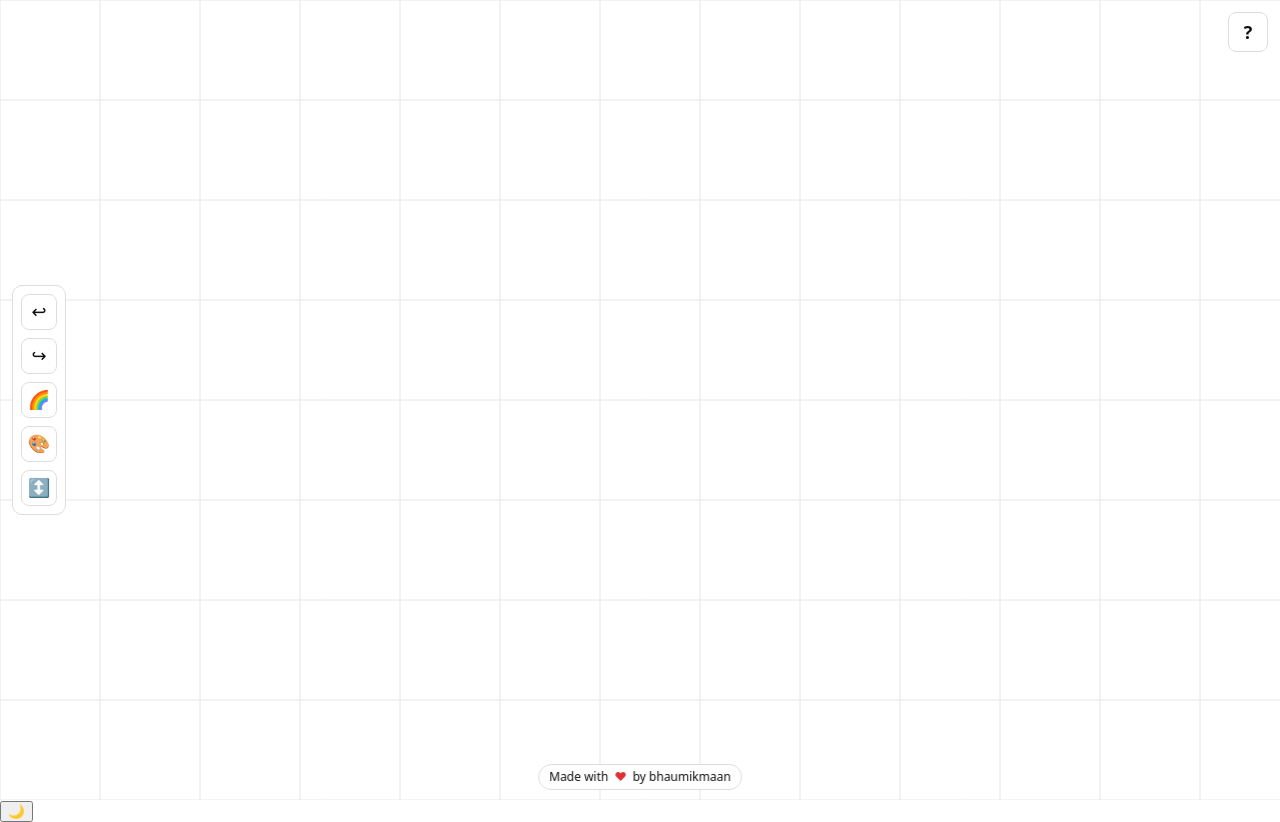
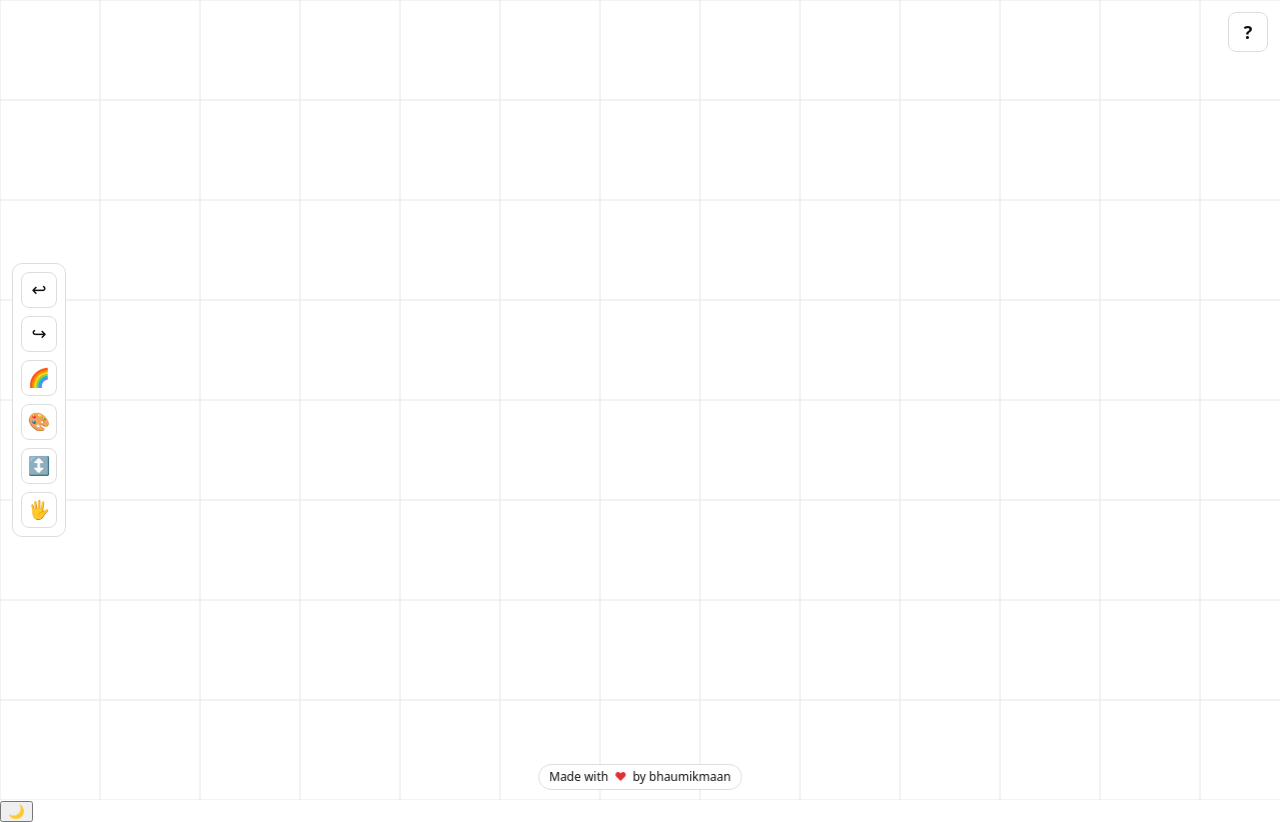
Before and after one commit to bhaumikmaan/web-whiteboard, a React (Vite) app: page / in a window 1280 px wide. Built offline with nearby package versions, Linux system fonts and the light colour scheme.

Commit message:
feat: add pan tool toggle for left-click panning

```diff
--- a/src/App.jsx
+++ b/src/App.jsx
@@ -20,6 +20,8 @@ export default function App() {
     if (canvasRef.current) canvasRef.current.redo()
   }
 
+  const [panMode, setPanMode] = React.useState(false)
+
   // Keep theme variables on :root so portals/popouts inherit them
   React.useEffect(() => {
     document.documentElement.setAttribute('data-theme', theme)
@@ -35,8 +37,8 @@ export default function App() {
 
   return (
     <div className={`App ${theme}`}>
-      <CanvasWhiteboard ref={canvasRef} theme={theme} tool={tool} />
-      <BrushPalette theme={theme} tool={tool} onChange={setTool} onUndo={onUndo} onRedo={onRedo} />
+      <CanvasWhiteboard ref={canvasRef} theme={theme} tool={tool} panMode={panMode} />
+      <BrushPalette theme={theme} tool={tool} onChange={setTool} onUndo={onUndo} onRedo={onRedo} panMode={panMode} onTogglePan={() => setPanMode(v => !v)} />
 
       <Toaster
         theme={theme}
--- a/src/components/BrushPalette/BrushPalette.jsx
+++ b/src/components/BrushPalette/BrushPalette.jsx
@@ -2,7 +2,7 @@ import React from 'react'
 import { createPortal } from 'react-dom'
 import styles from './BrushPalette.module.css'
 
-export default function BrushPalette({ theme, tool, onChange, onUndo, onRedo }) {
+export default function BrushPalette({ theme, tool, onChange, onUndo, onRedo, panMode, onTogglePan }) {
   const [showSize, setShowSize] = React.useState(false)
   const [showStyle, setShowStyle] = React.useState(false)
   const [showColor, setShowColor] = React.useState(false)
@@ -100,6 +100,12 @@ export default function BrushPalette({ theme, tool, onChange, onUndo, onRedo })
         aria-controls={sizeId}
         title="Pen width"
       >↕️</button>
+      <button
+        className={`${styles.paletteBtn} ${panMode ? styles.active : ''}`}
+        onClick={onTogglePan}
+        title="Pan mode"
+        aria-pressed={panMode}
+      >🖐</button>
 
       {showStyle && createPortal(
         <div
--- a/src/components/CanvasWhiteboard/CanvasWhiteboard.jsx
+++ b/src/components/CanvasWhiteboard/CanvasWhiteboard.jsx
@@ -1,7 +1,7 @@
 import React, { forwardRef, useImperativeHandle } from 'react'
 import styles from './CanvasWhiteboard.module.css'
 
-const CanvasWhiteboard = forwardRef(({ theme, tool }, ref) => {
+const CanvasWhiteboard = forwardRef(({ theme, tool , panMode}, ref) => {
   const canvasRef = React.useRef(null)
   const ctxRef = React.useRef(null)
   const dprRef = React.useRef(1)
@@ -325,7 +325,7 @@ const CanvasWhiteboard = forwardRef(({ theme, tool }, ref) => {
 
     const { spaceHeld } = stateRef.current
     const isMiddle = e.button === 1
-    const panning = spaceHeld || isMiddle
+    const panning = spaceHeld || isMiddle || panMode
 
     canvas.setPointerCapture(e.pointerId)
     stateRef.current.pointerId = e.pointerId
```
